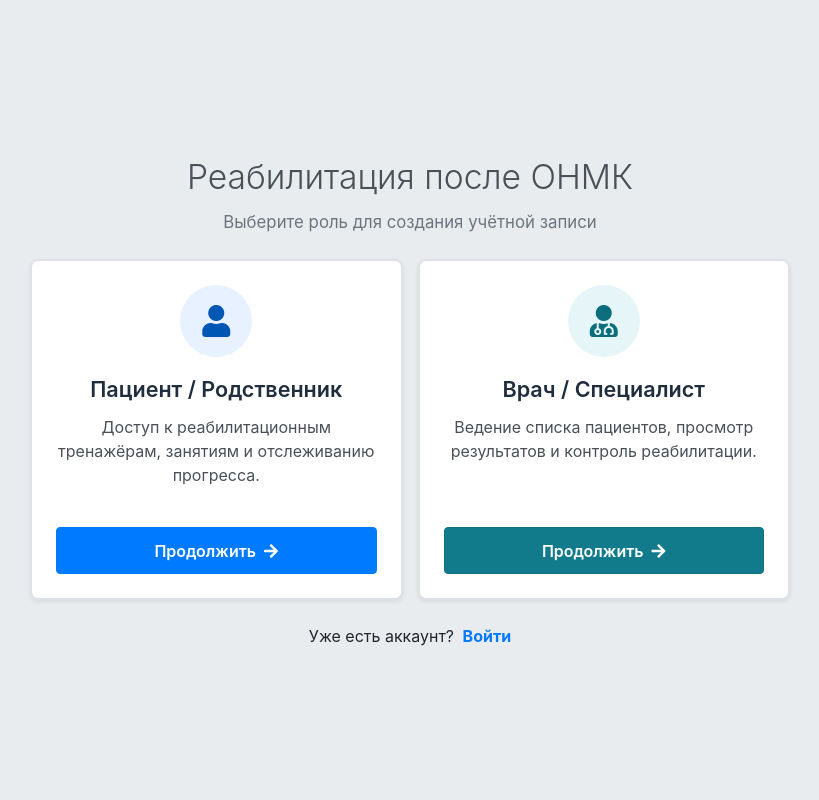
After one commit to nikitakashitsyn/onmk_big, a Laravel app: page /register in a window 1280 px wide. The commit adds this page. Shown: the whole page, without its empty margins (230-1049 px from the left). Run offline with Laravel 8, Linux system fonts and the light colour scheme; parts of the project's set-up code (start-up, migrations or seed data) failed here and were passed over; some libraries are stand-ins or nearby versions.

Commit message:
feat: экран выбора роли (/register) и корректные редиректы врача мимо анкеты пациента

```diff
--- a/app/Http/Controllers/Auth/RegisteredUserController.php
+++ b/app/Http/Controllers/Auth/RegisteredUserController.php
@@ -27,6 +27,14 @@ class RegisteredUserController extends Controller
     /* ------------------------------------------------------------------ */
     /*  Показ формы                                                        */
     /* ------------------------------------------------------------------ */
+
+    /**
+     * Выбор роли перед регистрацией.
+     */
+    public function choose()
+    {
+        return view('auth.register_choose');
+    }
 
     /**
      * Форма регистрации пациента.
@@ -89,7 +97,9 @@ class RegisteredUserController extends Controller
         event(new Registered($user));
         Auth::login($user);
 
-        return redirect()->route('welcome');
+        return $isDoctor
+            ? redirect()->route('patients_list')
+            : redirect()->route('welcome');
     }
 
     /* ------------------------------------------------------------------ */
--- /dev/null
+++ b/resources/views/auth/register_choose.blade.php
@@ -0,0 +1,186 @@
+<!DOCTYPE html>
+<html lang="ru">
+<head>
+    <meta charset="utf-8">
+    <meta name="viewport" content="width=device-width, initial-scale=1">
+    <title>ОНМК | Выбор роли для регистрации</title>
+
+    <!-- Font Awesome -->
+    <link rel="stylesheet" href="/plugins/fontawesome-free/css/all.min.css">
+    <!-- Theme style -->
+    <link rel="stylesheet" href="/css/adminlte.min.css">
+
+    <style>
+        .register-choose-page {
+            min-height: 100vh;
+            height: auto;
+            padding: 2rem 1rem;
+        }
+
+        .register-choose-box {
+            width: 100%;
+            max-width: 760px;
+        }
+
+        .role-card {
+            display: flex;
+            flex-direction: column;
+            width: 100%;
+            height: 100%;
+            color: #212529;
+            text-decoration: none;
+            border: 2px solid #dee2e6;
+            border-radius: 0.5rem;
+            background-color: #ffffff;
+            box-shadow: 0 0.125rem 0.25rem rgba(0, 0, 0, 0.075);
+            transition: transform 0.18s ease, box-shadow 0.18s ease, border-color 0.18s ease;
+        }
+
+        .role-card:hover,
+        .role-card:focus-visible {
+            color: #212529;
+            text-decoration: none;
+            transform: translateY(-4px);
+            box-shadow: 0 0.75rem 1.5rem rgba(0, 0, 0, 0.12);
+        }
+
+        .role-card--patient:hover,
+        .role-card--patient:focus-visible {
+            border-color: #007bff;
+        }
+
+        .role-card--doctor:hover,
+        .role-card--doctor:focus-visible {
+            border-color: #117a8b;
+        }
+
+        .role-card:focus-visible {
+            outline: 3px solid rgba(0, 123, 255, 0.45);
+            outline-offset: 2px;
+        }
+
+        .role-card--doctor:focus-visible {
+            outline-color: rgba(17, 122, 139, 0.45);
+        }
+
+        .role-card-icon {
+            display: inline-flex;
+            align-items: center;
+            justify-content: center;
+            width: 72px;
+            height: 72px;
+            border-radius: 50%;
+            font-size: 2rem;
+            margin: 0 auto 1.25rem;
+        }
+
+        .role-card--patient .role-card-icon {
+            background-color: #e8f1ff;
+            color: #0056b3;
+        }
+
+        .role-card--doctor .role-card-icon {
+            background-color: #e6f6f8;
+            color: #0c6e7d;
+        }
+
+        .role-card-title {
+            font-size: 1.35rem;
+            font-weight: 600;
+            color: #1f2d3d;
+            margin-bottom: 0.75rem;
+        }
+
+        .role-card-text {
+            font-size: 1rem;
+            line-height: 1.5;
+            color: #495057;
+            margin-bottom: 1.5rem;
+        }
+
+        .role-card-cta {
+            font-size: 1rem;
+            font-weight: 600;
+            padding: 0.65rem 1rem;
+            transition: background-color 0.18s ease, border-color 0.18s ease;
+        }
+
+        .role-card--patient:hover .role-card-cta,
+        .role-card--patient:focus-visible .role-card-cta {
+            background-color: #0069d9;
+            border-color: #0062cc;
+        }
+
+        .btn-doctor {
+            color: #ffffff;
+            background-color: #117a8b;
+            border-color: #10707f;
+        }
+
+        .role-card--doctor:hover .btn-doctor,
+        .role-card--doctor:focus-visible .btn-doctor {
+            color: #ffffff;
+            background-color: #0d5d6a;
+            border-color: #0b515c;
+        }
+    </style>
+</head>
+<body class="hold-transition register-page register-choose-page">
+<div class="register-choose-box">
+    <div class="login-logo mb-2">
+        <a href="{{ route('home') }}">Реабилитация после ОНМК</a>
+    </div>
+    <p class="text-center text-secondary mb-4" style="font-size: 1.05rem;">
+        Выберите роль для создания учётной записи
+    </p>
+
+    <div class="row align-items-stretch">
+        <div class="col-12 col-md-6 mb-4 mb-md-0 d-flex">
+            <a href="{{ route('auth.register') }}" class="card role-card role-card--patient">
+                <div class="card-body d-flex flex-column text-center p-4">
+                    <div class="role-card-icon">
+                        <i class="fas fa-user" aria-hidden="true"></i>
+                    </div>
+                    <h2 class="role-card-title">Пациент / Родственник</h2>
+                    <p class="role-card-text flex-grow-1">
+                        Доступ к реабилитационным тренажёрам, занятиям и отслеживанию прогресса.
+                    </p>
+                    <span class="btn btn-primary btn-block role-card-cta mt-auto">
+                        Продолжить <i class="fas fa-arrow-right ml-1" aria-hidden="true"></i>
+                    </span>
+                </div>
+            </a>
+        </div>
+
+        <div class="col-12 col-md-6 d-flex">
+            <a href="{{ route('auth.register_doc') }}" class="card role-card role-card--doctor">
+                <div class="card-body d-flex flex-column text-center p-4">
+                    <div class="role-card-icon">
+                        <i class="fas fa-user-md" aria-hidden="true"></i>
+                    </div>
+                    <h2 class="role-card-title">Врач / Специалист</h2>
+                    <p class="role-card-text flex-grow-1">
+                        Ведение списка пациентов, просмотр результатов и контроль реабилитации.
+                    </p>
+                    <span class="btn btn-doctor btn-block role-card-cta mt-auto">
+                        Продолжить <i class="fas fa-arrow-right ml-1" aria-hidden="true"></i>
+                    </span>
+                </div>
+            </a>
+        </div>
+    </div>
+
+    <div class="text-center mt-4" style="font-size: 1rem;">
+        Уже есть аккаунт?
+        <a href="{{ route('login') }}" class="font-weight-bold ml-1">Войти</a>
+    </div>
+</div>
+
+<!-- jQuery -->
+<script src="/plugins/jquery/jquery.min.js"></script>
+<!-- Bootstrap 4 -->
+<script src="/plugins/bootstrap/js/bootstrap.bundle.min.js"></script>
+<!-- AdminLTE App -->
+<script src="/js/adminlte.min.js"></script>
+</body>
+</html>
--- a/resources/views/layouts/admin-top-sidebar.blade.php
+++ b/resources/views/layouts/admin-top-sidebar.blade.php
@@ -44,7 +44,7 @@
                             <a href="{{route('auth.login')}}" class="nav-link">Войти</a>
                         </li>
                         <li class="nav-item">
-                            <a href="{{route('auth.register')}}" class="nav-link">Зарегистрироваться</a>
+                            <a href="{{route('register')}}" class="nav-link">Зарегистрироваться</a>
                         </li>
                     </ul>
                 </div>
--- a/routes/web.php
+++ b/routes/web.php
@@ -63,6 +63,7 @@ Route::post('/logout', function (Request $request) {
 })->name('logout');
 
 Route::post('/login', [LoginController::class, 'authenticate'])->middleware('guest')->name('auth.login');
+Route::get('/register', [RegisteredUserController::class, 'choose'])->middleware('guest')->name('register');
 Route::get('/register/user', [RegisteredUserController::class, 'create'])->middleware('guest')->name('auth.register');
 Route::get('/register/doc', [RegisteredUserController::class, 'createDoc'])->middleware('guest')->name('auth.register_doc');
 
```
Also changed, not shown: app/Http/Controllers/LoginController.php (+10 -0 lines), app/Http/Controllers/WelcomeController.php (+34 -0 lines).
